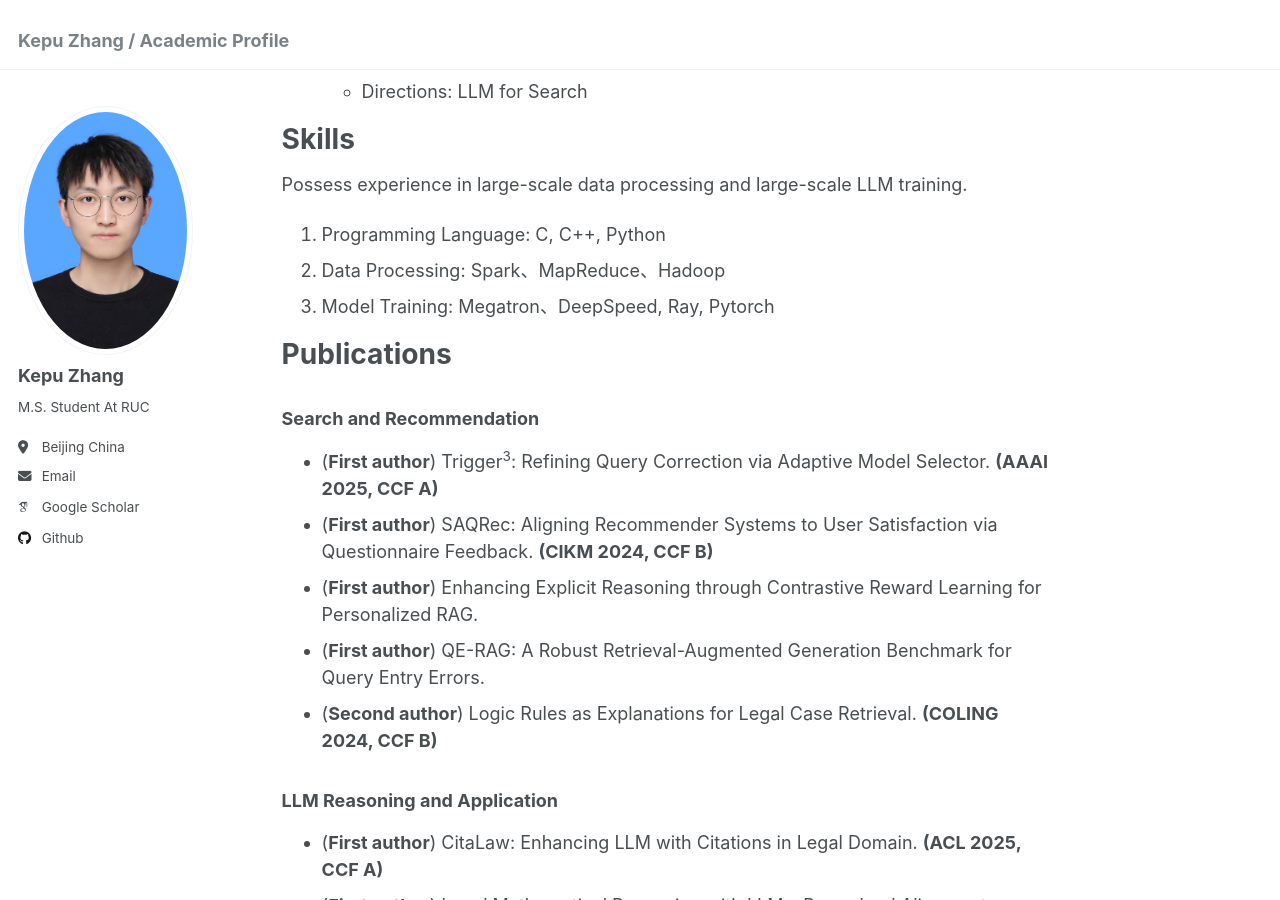
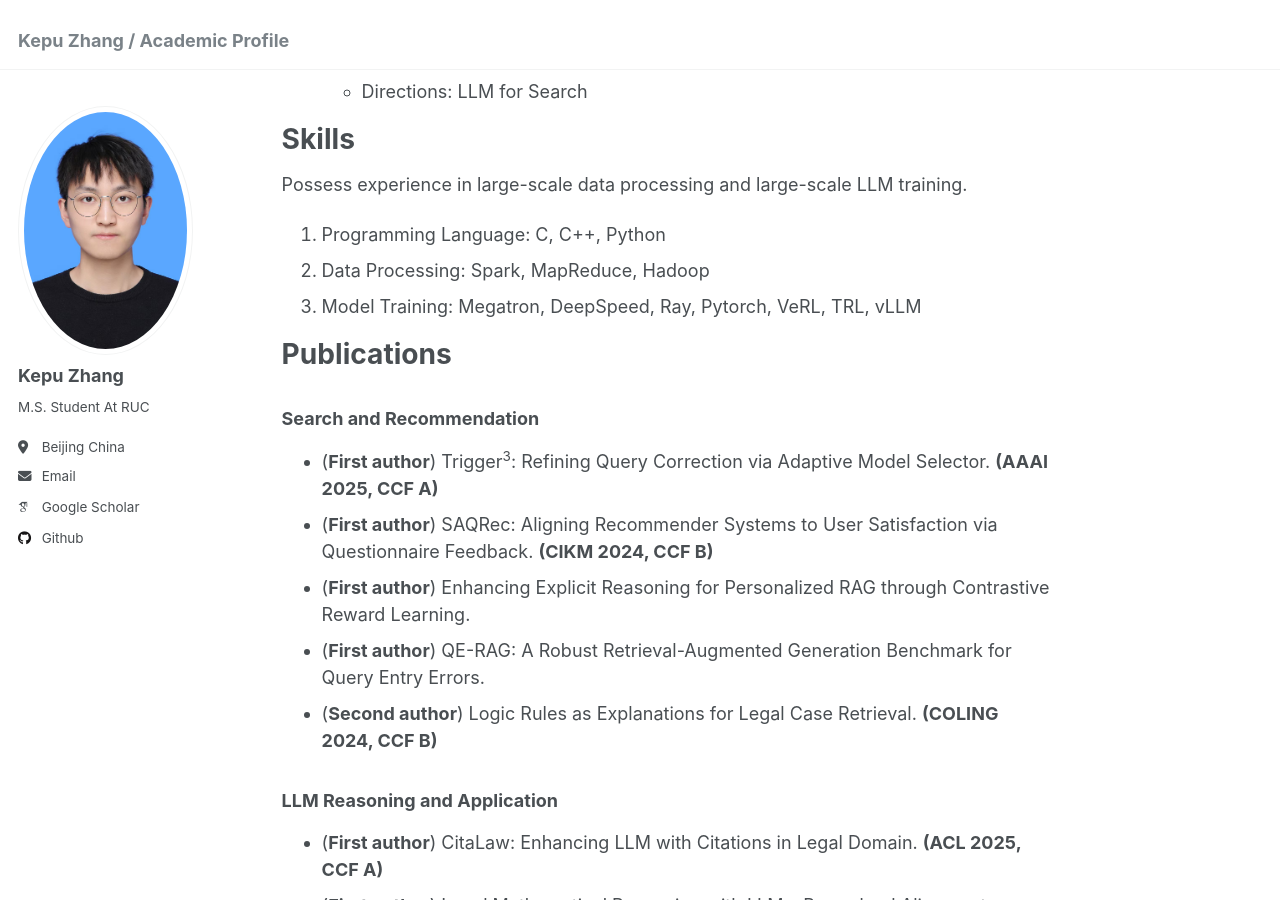
Before and after one commit to ke-01/ke-01.github.io, a Jekyll site: the page built from _pages/about.md, in a window 1280 px wide and 900 px high, scrolled down 620 px. Built offline with Jekyll 4.4.1, drawn with Linux system fonts in a browser that asks for light colours; some web fonts are replaced.

Commit message:
Update about.md

```diff
--- a/_pages/about.md
+++ b/_pages/about.md
@@ -30,15 +30,15 @@ Skills
 Possess experience in large-scale data processing and large-scale LLM training.
 
 1. Programming Language: C, C++, Python
-2. Data Processing: Spark、MapReduce、Hadoop
-3. Model Training: Megatron、DeepSpeed, Ray, Pytorch
+2. Data Processing: Spark, MapReduce, Hadoop
+3. Model Training: Megatron, DeepSpeed, Ray, Pytorch, VeRL, TRL, vLLM
 
 Publications
 ============
 ### Search and Recommendation
 * (**First author**) Trigger<sup>3</sup>: Refining Query Correction via Adaptive Model Selector. **(AAAI 2025, CCF A)**
 * (**First author**) SAQRec: Aligning Recommender Systems to User Satisfaction via Questionnaire Feedback. **(CIKM 2024, CCF B)**
-* (**First author**) Enhancing Explicit Reasoning through Contrastive Reward Learning for Personalized RAG.
+* (**First author**) Enhancing Explicit Reasoning for Personalized RAG through Contrastive Reward Learning.
 * (**First author**) QE-RAG: A Robust Retrieval-Augmented Generation Benchmark for Query Entry Errors.
 * (**Second author**) Logic Rules as Explanations for Legal Case Retrieval. **(COLING 2024, CCF B)**
 
```
